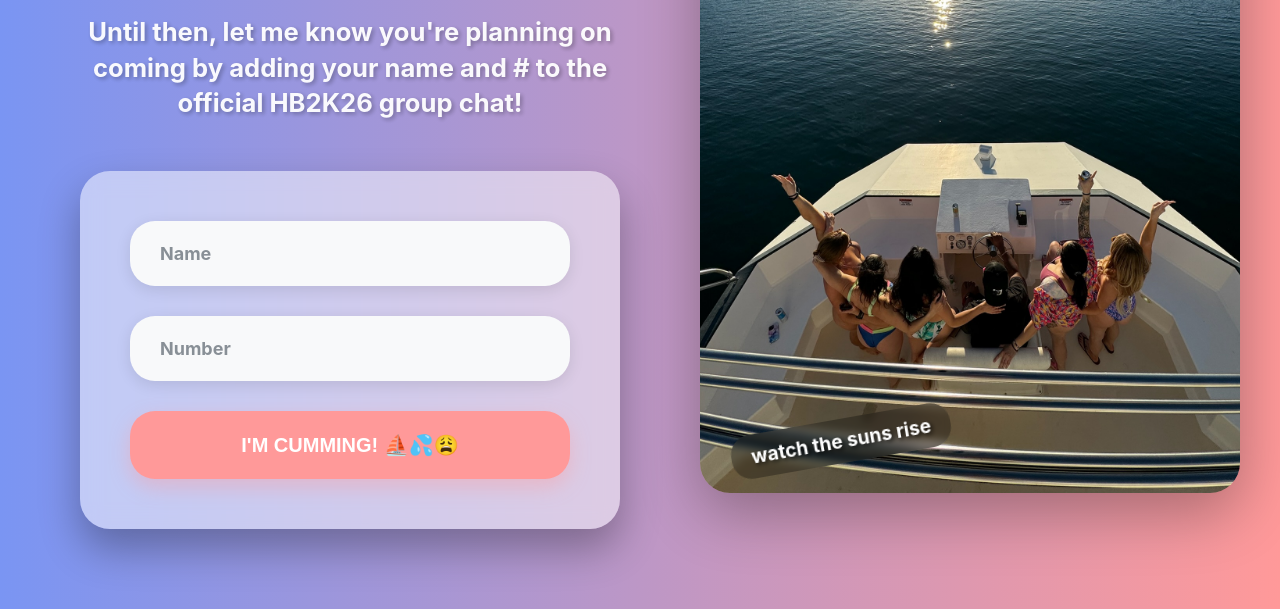
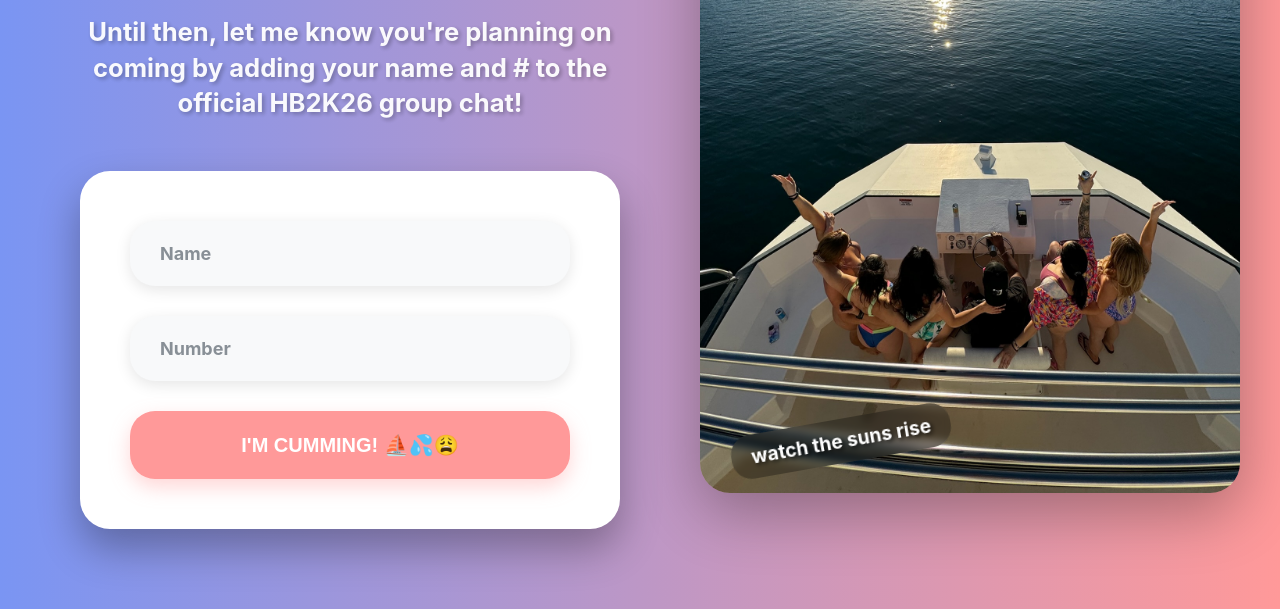
Before and after one commit to matthewobell/HB2K26, a plain HTML site: page index.html in a window 1280 px wide. Shown: the part 423-1032 px from the top of the page. Drawn offline with Linux system fonts and the light colour scheme.

Commit message:
Update index.html

```diff
--- a/index.html
+++ b/index.html
@@ -98,7 +98,7 @@
 
     /* Form Styling */
     .rsvp-form {
-      background: rgba(255, 255, 255, 0.5);
+      background: rgba(255, 255, 255);
       backdrop-filter: blur(10px);
       border-radius: 30px;
       padding: 50px;
```
